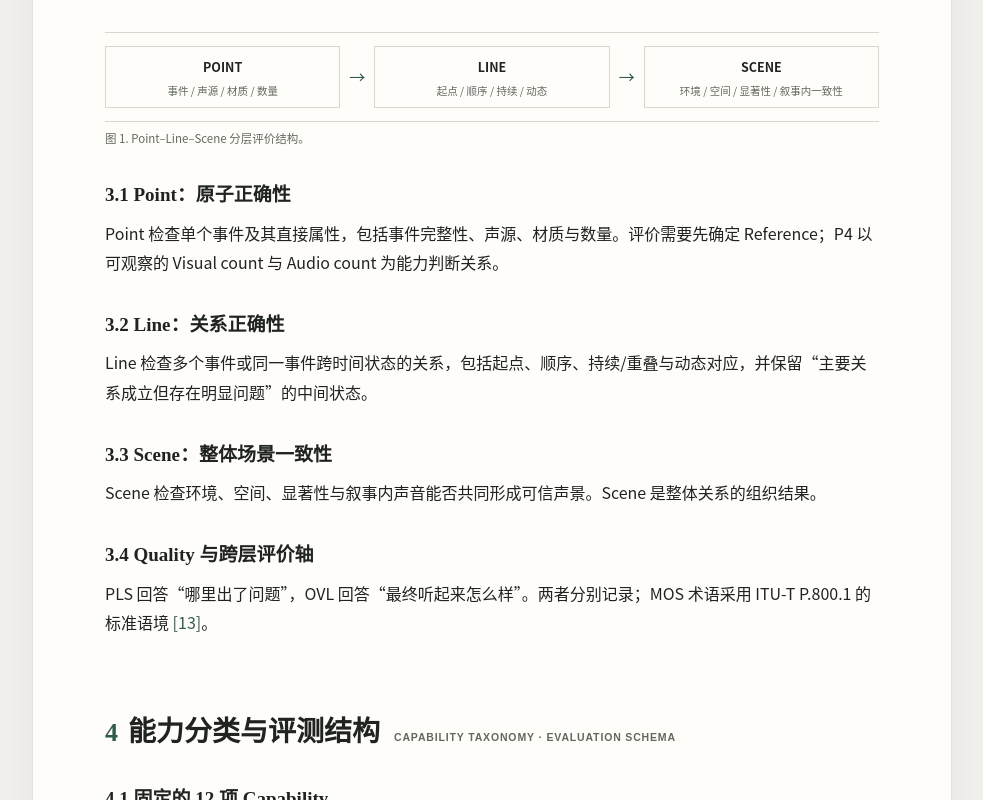
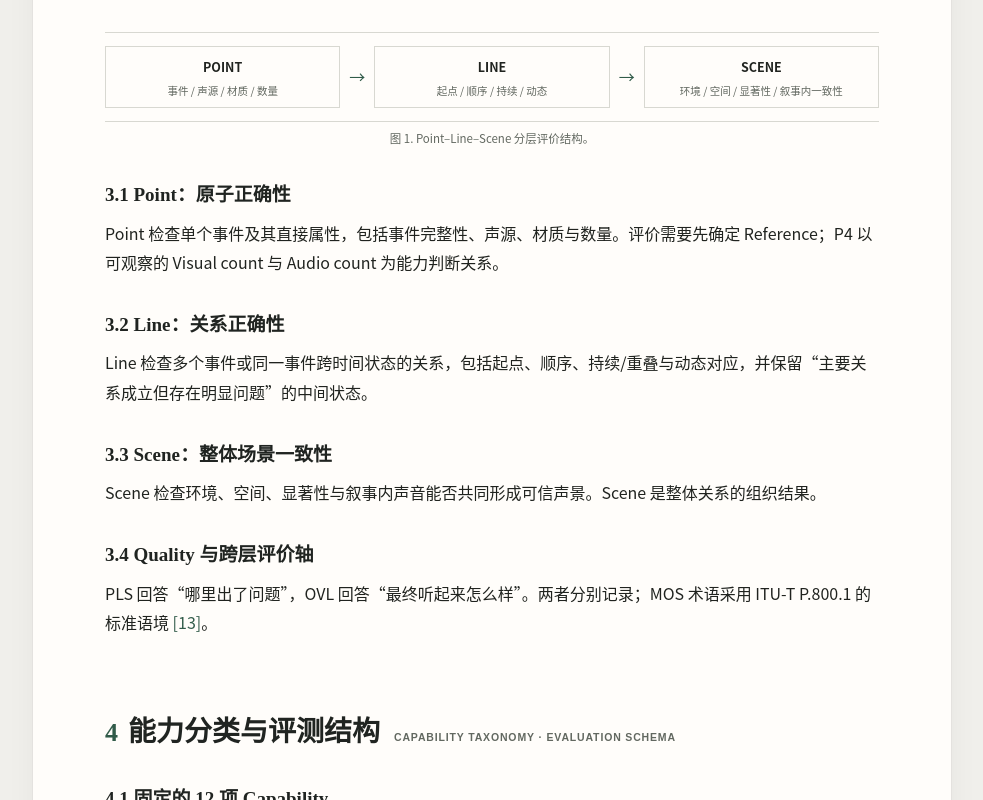
Before and after one commit to ventusdu0809/ventusdu0809.github.io, a Next.js app: page /point-line-scene-framework/report in a window 1280 px wide. Shown: the part 2180-2980 px from the top of the page, without its empty margins (262-1245 px from the left). Built offline with nearby package versions, Linux system fonts and the light colour scheme.

Commit message:
style: center figure captions to match table captions

```diff
--- a/app/point-line-scene-framework/report/report.css
+++ b/app/point-line-scene-framework/report/report.css
@@ -52,7 +52,7 @@
 .paper-scope p { margin-bottom: 0; }
 
 .paper-figure { margin: 30px 0 34px; }
-.paper-figure figcaption { margin: 8px 0 9px; color: var(--paper-soft); font: 11.5px/1.5 var(--paper-sans); text-align: left; }
+.paper-figure figcaption { margin: 8px 0 9px; color: var(--paper-soft); font: 11.5px/1.5 var(--paper-sans); text-align: center; }
 .table-caption { min-height: 28px; display: flex; align-items: center; justify-content: center; width: 100%; margin: 8px 0 32px; color: var(--paper-soft); font: 400 11.5px/1.5 var(--paper-sans); text-align: center; }
 .figure-pls, .figure-reference, .figure-execution { display: flex; align-items: center; gap: 9px; padding: 13px 0; border-top: 1px solid var(--paper-line); border-bottom: 1px solid var(--paper-line); background: transparent; font-family: var(--paper-sans); }
 .figure-pls > div, .figure-reference > div, .figure-execution > div { flex: 1; display: flex; flex-direction: column; justify-content: center; gap: 4px; min-height: 62px; padding: 9px 10px; border: 1px solid var(--paper-line); background: transparent; text-align: center; }
```
